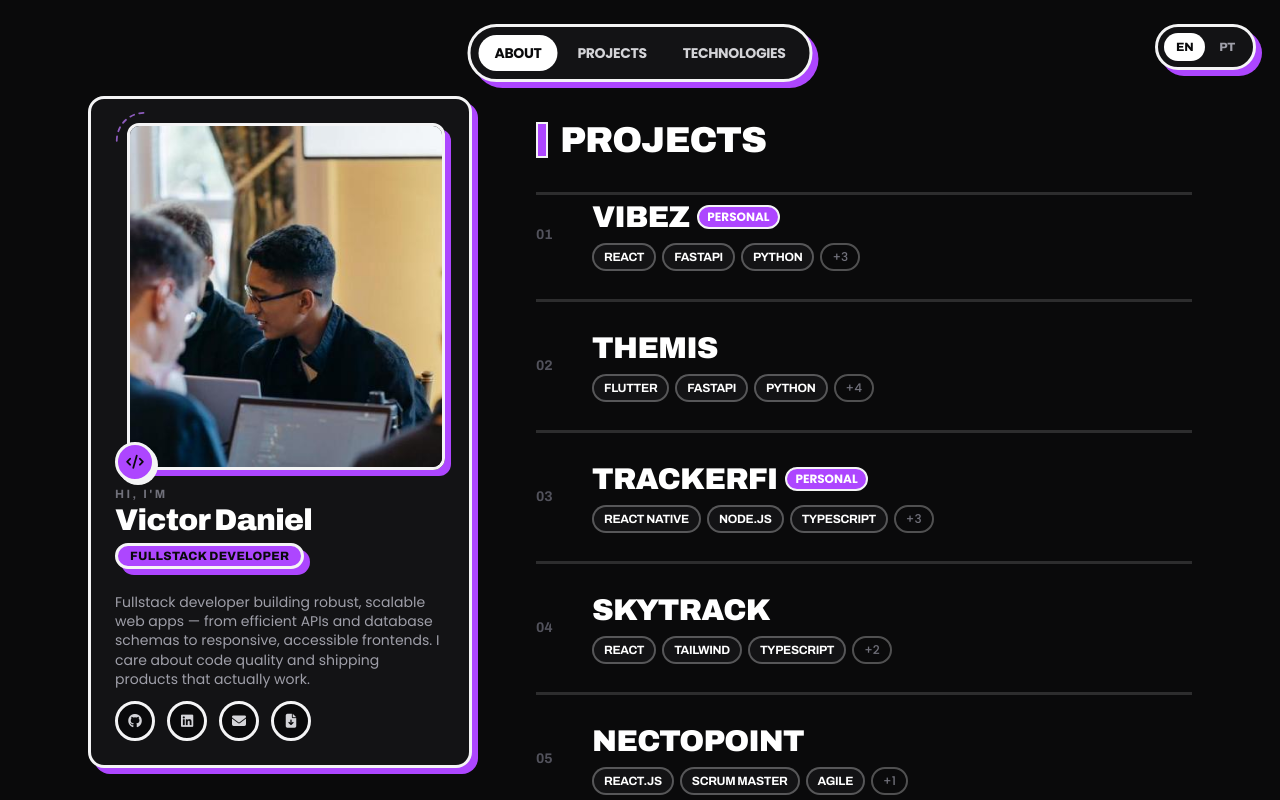
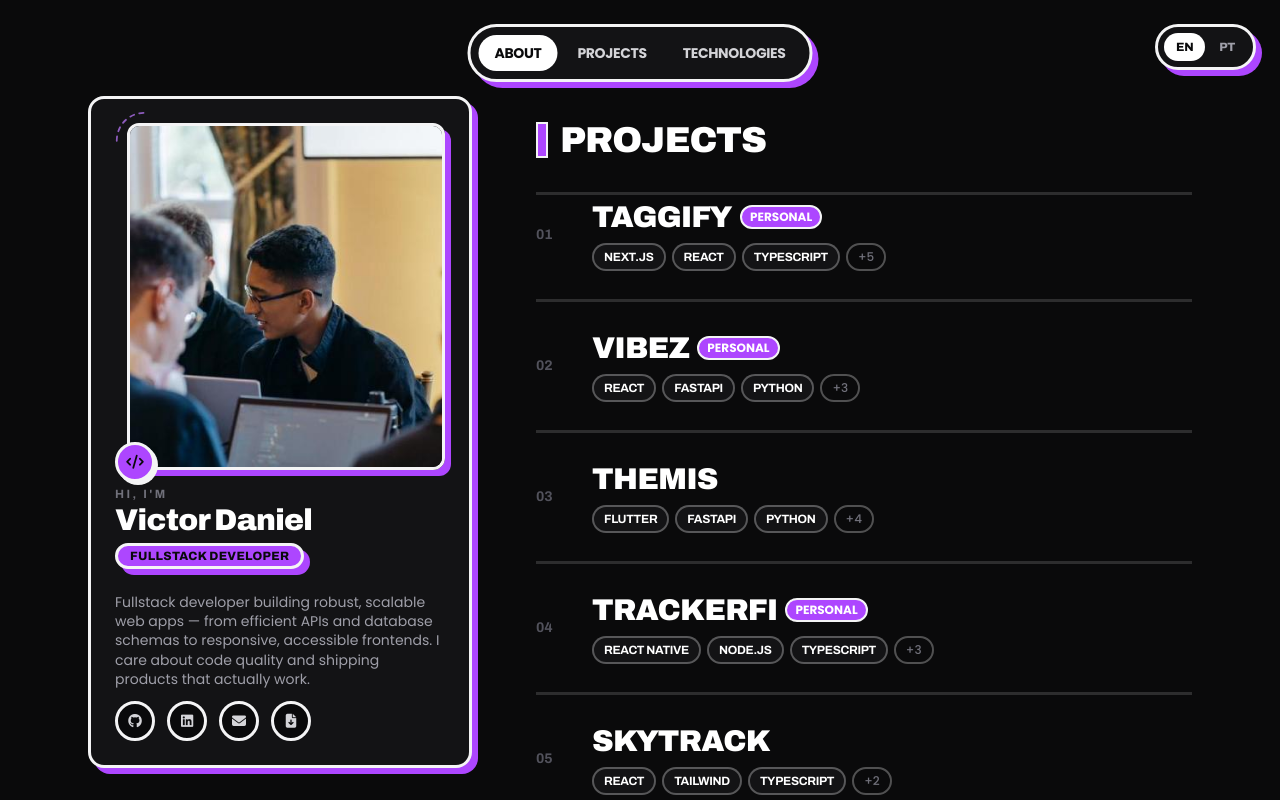
Before and after one commit to victordanielrb/portfolio, a React (Vite) app: page /Victor_Daniel_Ramos_Bessa_EN_CV.pdf in a window 1280 px wide. Shown: the top 800 px of the page. Built offline with nearby package versions, Linux system fonts and the light colour scheme.

Commit message:
Add link-preview metadata, favicon, and Taggify project
Co-authored-by: CommandCodeBot <noreply@commandcode.ai>

```diff
--- a/index.html
+++ b/index.html
@@ -4,6 +4,27 @@
     <meta charset="UTF-8" />
     <meta name="viewport" content="width=device-width, initial-scale=1.0" />
     <title>Victor Daniel — Fullstack Developer</title>
+
+    <!-- SITE_URL: replace with the portfolio's deployed URL if it changes -->
+    <link rel="canonical" href="https://taggify.com.br/" />
+    <link rel="icon" type="image/svg+xml" href="/favicon.svg" />
+    <meta name="description" content="Fullstack developer building robust, scalable web apps — from efficient APIs and database schemas to responsive, accessible frontends." />
+    <meta name="theme-color" content="#0a0a0b" />
+
+    <!-- Open Graph -->
+    <meta property="og:type" content="website" />
+    <meta property="og:url" content="https://taggify.com.br/" />
+    <meta property="og:title" content="Victor Daniel — Fullstack Developer" />
+    <meta property="og:description" content="Fullstack developer building robust, scalable web apps — from efficient APIs and database schemas to responsive, accessible frontends." />
+    <meta property="og:image" content="https://taggify.com.br/img/taggify.png" />
+    <meta property="og:site_name" content="Victor Daniel" />
+
+    <!-- Twitter -->
+    <meta name="twitter:card" content="summary_large_image" />
+    <meta name="twitter:title" content="Victor Daniel — Fullstack Developer" />
+    <meta name="twitter:description" content="Fullstack developer building robust, scalable web apps — from efficient APIs and database schemas to responsive, accessible frontends." />
+    <meta name="twitter:image" content="https://taggify.com.br/img/taggify.png" />
+
     <link rel="preconnect" href="https://fonts.googleapis.com" />
     <link rel="preconnect" href="https://fonts.gstatic.com" crossorigin />
     <link href="https://fonts.googleapis.com/css2?family=Poppins:wght@400;500;600;700&family=Archivo:wght@500;700;800;900&display=swap" rel="stylesheet" />
--- a/src/i18n/translations.ts
+++ b/src/i18n/translations.ts
@@ -81,6 +81,22 @@ const extraTech: TechItem[] = [
 
 const projectsEn: Project[] = [
   {
+    title: 'Taggify',
+    description:
+      "NFC digital business-card platform — tap a physical NFC card or tag and it opens the person's profile page, no app install. Full product spanning a public Next.js profile and marketing site and a standalone admin panel to manage client cards and QR redirect codes.",
+    contributions: [
+      'Built the public app (Next.js App Router, Server Components) — marketing landing page, per-user profile pages, and stable /c/<code> redirect codes that can be reassigned without reprinting physical cards',
+      'Data-driven theming engine: 13 background themes, 21 button styles, and per-link accent overrides driven by CSS variables, with relative-luminance contrast logic that auto-picks readable text colors',
+      'Designed a standalone admin panel (taggify-admin) — HMAC-SHA256 session auth, pre-signed Cloudflare R2 uploads with a client-side image pipeline (WebP compression, GIF passthrough), and zod validation at every route boundary',
+      'Offline-first QR workflow: codes are pre-generated and printed before a client exists, then lazily assigned via PATCH — the printed QR never changes; QRs render client-side at 1024px print resolution',
+      'MongoDB Atlas persistence with a hardened connection lifecycle (dev hot-reload-safe client, DNS override for restricted resolvers) and a read-only DB user for the public app',
+    ],
+    tags: ['Next.js', 'React', 'TypeScript', 'Tailwind', 'MongoDB', 'Cloudflare R2', 'NFC', 'Docker'],
+    link: 'https://github.com/victordanielrb/taggify',
+    image: '/img/taggify.png',
+    personal: true,
+  },
+  {
     title: 'Vibez',
     description:
       'Matches the visual vibe of an image with the sonic vibe of a YouTube playlist. Uses Gemini embeddings + cosine similarity to find the song that best fits the photo. Personal project spanning full architecture design to implementation.',
@@ -157,6 +173,22 @@ const projectsEn: Project[] = [
 ]
 
 const projectsPt: Project[] = [
+  {
+    title: 'Taggify',
+    description:
+      'Plataforma de cartões de visita digitais NFC — encoste um cartão ou tag NFC no celular e o perfil da pessoa abre, sem instalar app. Produto completo que abrange um site público Next.js (página de perfil e marketing) e um painel administrativo independente para gerenciar os cartões dos clientes e os códigos de redirecionamento QR.',
+    contributions: [
+      'Construí o app público (Next.js App Router, Server Components) — landing page de marketing, páginas de perfil por usuário e códigos de redirecionamento estáveis em /c/<code> que podem ser reatribuídos sem reimprimir os cartões físicos',
+      'Motor de temas dirigido por dados: 13 temas de fundo, 21 estilos de botão e sobreposições de cor de acento por link via variáveis CSS, com lógica de contraste por luminância relativa que escolhe automaticamente cores de texto legíveis',
+      'Projetei um painel administrativo independente (taggify-admin) — autenticação de sessão HMAC-SHA256, uploads pré-assinados para Cloudflare R2 com pipeline de imagem no cliente (compressão WebP, passagem de GIF) e validação zod em todas as rotas',
+      'Fluxo de QR offline-first: os códigos são pré-gerados e impressos antes de existir um cliente e depois atribuídos via PATCH — o QR impresso nunca muda; QRs renderizados no cliente a 1024px de resolução de impressão',
+      'Persistência em MongoDB Atlas com ciclo de vida de conexão reforçado (cliente seguro para hot-reload, override de DNS para resolvedores restritos) e usuário read-only no banco para o app público',
+    ],
+    tags: ['Next.js', 'React', 'TypeScript', 'Tailwind', 'MongoDB', 'Cloudflare R2', 'NFC', 'Docker'],
+    link: 'https://github.com/victordanielrb/taggify',
+    image: '/img/taggify.png',
+    personal: true,
+  },
   {
     title: 'Vibez',
     description:
```
Also changed, not shown: public/favicon.svg (added), public/img/taggify.png (added), 1 other file (tests, documents, lock files or other folders).
